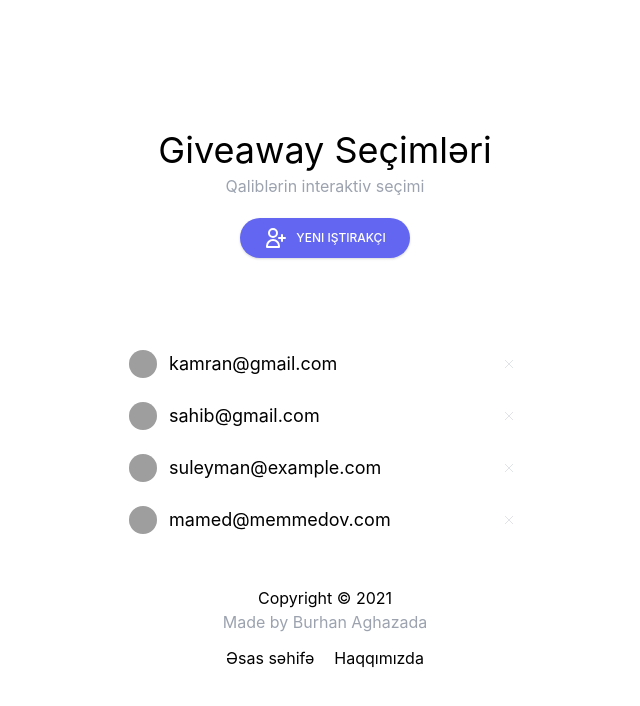
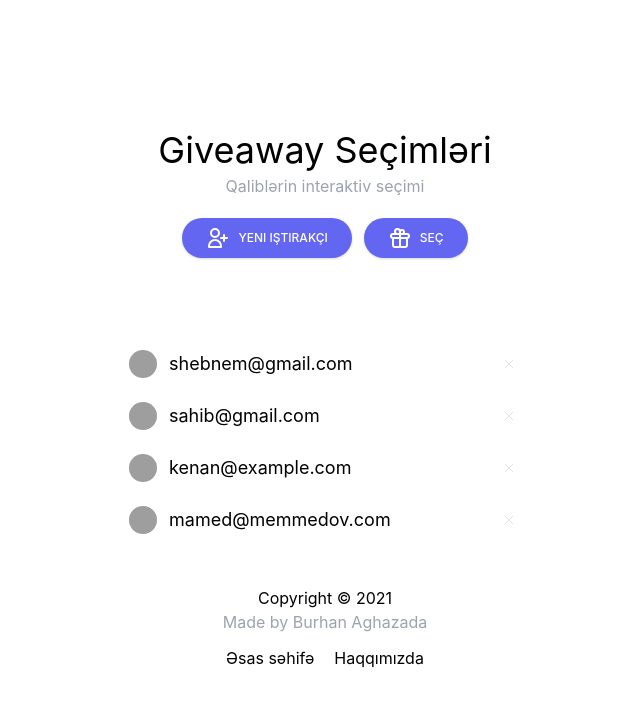
Before and after one commit to ab192130/contest-react, a React (Create React App) app: page / in a window 1280 px wide. Shown: the top 706 px of the page, without its empty margins (315-955 px from the left). Built offline with nearby package versions, Linux system fonts and the light colour scheme; grey boxes are pictures that could not be loaded.

Commit message:
added winner views

```diff
--- a/src/components/Button.js
+++ b/src/components/Button.js
@@ -1,10 +1,10 @@
 import PropTypes from 'prop-types';
 
-const Button = ({ label, onClick, type }) => {
+const Button = ({ label, onClick, type, icon }) => {
     return (
         <button type={type} onClick={onClick} className="flex flex-wrap inline-block px-6 py-2 text-xs font-medium leading-6 text-center text-white uppercase transition bg-indigo-500 rounded-full shadow ripple hover:shadow-lg hover:bg-indigo-600 focus:outline-none waves-effect">
             <svg xmlns="http://www.w3.org/2000/svg" className="h-6 w-6 mr-2" fill="none" viewBox="0 0 24 24" stroke="currentColor">
-                <path stroke-linecap="round" stroke-linejoin="round" stroke-width="2" d="M18 9v3m0 0v3m0-3h3m-3 0h-3m-2-5a4 4 0 11-8 0 4 4 0 018 0zM3 20a6 6 0 0112 0v1H3v-1z" />
+                <path stroke-linecap="round" stroke-linejoin="round" stroke-width="2" d={icon} />
             </svg>
             {label}
         </button>
@@ -17,7 +17,8 @@ Button.propTypes = {
 };
 
 Button.defaultProps = {
-    type: 'button'
+    type: 'button',
+    icon: 'M5 13l4 4L19 7'
 }
 
 export default Button
--- a/src/components/Header.js
+++ b/src/components/Header.js
@@ -1,14 +1,18 @@
 import PropTypes from 'prop-types'
 import Button from './Button'
 
-const Header = ({ title, onToggleAdd, showAdd }) => {
+const Header = ({ title, onToggleAdd, showAdd, onStart }) => {
     return (
         <header className="text-center mb-10">
             <h1 className="text-4xl text-center mb-1">Giveaway Seçimləri</h1>
             <div className="mb-5 text-gray-400">{title}</div>
-            <div className="flex flex-wrap justify-center">
-                {showAdd ? '' : <Button label="Yeni iştirakçı" onClick={onToggleAdd} />}
-            </div>
+
+            {showAdd ? '' :
+                <div className="flex flex-wrap justify-center space-x-3">
+                    <Button label="Yeni iştirakçı" onClick={onToggleAdd} icon="M18 9v3m0 0v3m0-3h3m-3 0h-3m-2-5a4 4 0 11-8 0 4 4 0 018 0zM3 20a6 6 0 0112 0v1H3v-1z" />
+                    <Button label="Seç" icon="M12 8v13m0-13V6a2 2 0 112 2h-2zm0 0V5.5A2.5 2.5 0 109.5 8H12zm-7 4h14M5 12a2 2 0 110-4h14a2 2 0 110 4M5 12v7a2 2 0 002 2h10a2 2 0 002-2v-7" onClick={onStart} />
+                </div>
+            }
         </header>
     )
 }
--- /dev/null
+++ b/src/components/Winner.js
@@ -0,0 +1,16 @@
+import React from 'react'
+
+const Winner = ({ data }) => {
+    return (
+        <div className="justify-center text-center text-4xl space-y-3 shadow-md border border-gray-50 p-10 rounded-3xl">
+            <img src={`https://i.pravatar.cc/150?u=${data.email}`}
+            className="bg-gray-100 w-20 h-20 rounded-full mx-auto select-none" alt="" />
+
+            <div className="font-bold">
+                {data.email}
+            </div>
+        </div>
+    )
+}
+
+export default Winner
--- a/src/pages/Home.js
+++ b/src/pages/Home.js
@@ -3,14 +3,17 @@ import { useState } from 'react';
 import Header from '../components/Header';
 import Participants from '../components/Participants';
 import AddParticipant from '../components/AddParticipant';
+import Winner from '../components/Winner';
 
 const Home = () => {
     const [participants, setParticipants] = useState([
-        { email: 'kamran@gmail.com' },
+        { email: 'shebnem@gmail.com' },
         { email: 'sahib@gmail.com' },
-        { email: 'suleyman@example.com' },
+        { email: 'kenan@example.com' },
         { email: 'mamed@memmedov.com' },
     ]);
+
+    const [winner, setWinner] = useState(null);
 
     const [showAdd, setShowAdd] = useState(false);
 
@@ -24,12 +27,20 @@ const Home = () => {
         setShowAdd(false);
     }
 
+    const onStart = () => {
+        var winner = participants[Math.floor(Math.random() * participants.length)];
+
+        setWinner(winner);
+    }
+
     return (
         <div>
             <Header title="Qaliblərin interaktiv seçimi"
-                onToggleAdd={() => setShowAdd(!showAdd)} showAdd={showAdd} />
+                onToggleAdd={() => setShowAdd(!showAdd)} showAdd={showAdd} onStart={onStart} />
 
             {showAdd && <AddParticipant onAdd={addParticipant} />}
+
+            {winner && <Winner data={winner}/>}
 
             {participants.length
                 ? <Participants list={participants} onDelete={deleteItem} /> :
```
